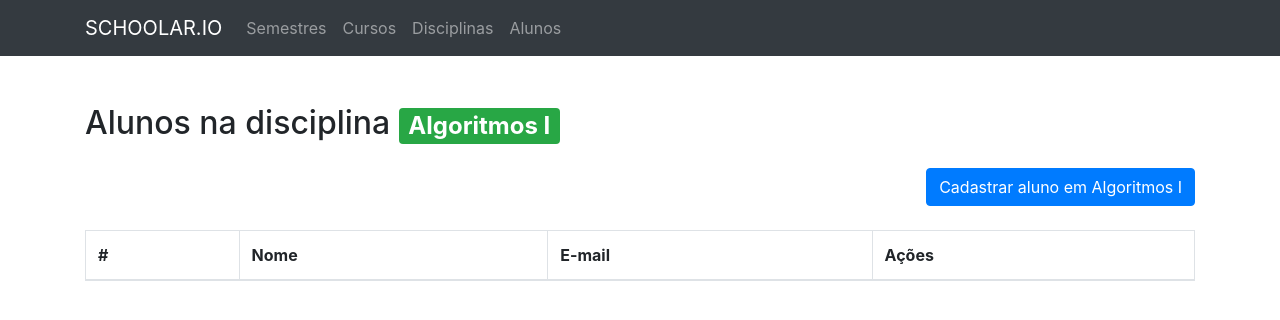
After one commit to alissonphp/python-avqualis-algorithm-class, a Flask app: page /alunos/1 in a window 1280 px wide. The commit adds this page. Shown: the top 320 px of the page. Run offline with Flask 2, Linux system fonts and the light colour scheme; data comes from the database, SQL or seed files in the repository; data that the repository does not hold is empty; some libraries are stand-ins or nearby versions.

Commit message:
wip: attach students to subjects

```diff
--- a/app.py
+++ b/app.py
@@ -56,15 +56,26 @@ class AlunoDisciplina(db.Model):
     disciplina = db.relationship('Disciplina',
         backref=db.backref('disciplinas', lazy=True))
 
+"""
+Rota para a página principal da aplicação
+"""
 @app.route('/')
 def index():
     return render_template('dashboard.html')
 
+"""
+Lista dos semestres cadastrados
+"""
 @app.route('/semestres/')
 def semestres():
     semestres = Semestre.query.order_by(Semestre.id).all()
     return render_template('semestres/lista.html', semestres=semestres)
 
+"""
+Rotas para cadastrar um novo semestre
+Caso o verbo da requisição seja GET a aplicação mostrar o formulário para inserir um novo item
+Se o verbo for POST insiro uma nova instância de semestre no banco de dados e redireciono para a lista
+"""
 @app.route('/semestres/novo', methods=['GET','POST'])
 def novo_semestre():
     if request.method == 'POST':
@@ -79,6 +90,11 @@ def novo_semestre():
     else:
         return render_template('semestres/criar.html')
 
+"""
+Recebendo o identificador do semestre (id) que deve ser um número inteiro
+Consulto no banco de dados se existe registro com esse identificador
+Caso exista, o registro é selecionado e excluído, senão, retorna um erro 404 (não encontrado)
+"""
 @app.route('/semestres/delete/<int:id>')
 def deletar_semestre(id):
     semestre_a_deletar = Semestre.query.get_or_404(id)
@@ -153,6 +169,25 @@ def deletar_disciplina(id):
     except:
         return 'Houve um problema ao deletar a disciplina'
 
+@app.route('/alunos/<int:disciplina>', methods=['GET','POST'])
+def alunos(disciplina):
+    infos_disciplina = Disciplina.query.get_or_404(disciplina)
+    if request.method == 'GET':
+        alunos_da_disciplina = AlunoDisciplina.query.filter(AlunoDisciplina.disciplina_id == disciplina)
+        return render_template('alunos/lista.html', alunos=alunos_da_disciplina, disciplina=infos_disciplina)
+    else:
+        nome = request.form['nome']
+        email = request.form['email']
+        print(nome, email)
+        novo_aluno = Aluno(nome=nome, email=email)
+        vincular_aluno_disciplina = AlunoDisciplina(aluno=novo_aluno, disciplina=infos_disciplina)
+        try:
+            db.session.add(novo_aluno)
+            db.session.add(vincular_aluno_disciplina)
+            db.commit()
+            return redirect('/alunos/'+disciplina)
+        except:
+            return 'Houve um problema ao cadastrar o novo aluno e vincular a disciplina'
 
 if __name__ == "__main__":
     app.run(debug=True)
--- a/static/css/custom.css
+++ b/static/css/custom.css
@@ -0,0 +1,3 @@
+.aluno-form {
+    display: none;
+}
--- /dev/null
+++ b/templates/alunos/lista.html
@@ -0,0 +1,61 @@
+{% extends 'parts/base.html' %}
+{% block title %} Alunos na disciplina {{ disciplina.disciplina }} {% endblock %}
+{% block body %}
+<div class="row">
+    <div class="col-12">
+        <h2 class="mb-4">Alunos na disciplina <span class="badge badge-success">{{ disciplina.disciplina }}</span></h2>
+        <a href="javascript:void(0)" class="btn btn-primary float-right mb-4 show-form">Cadastrar aluno em
+            {{ disciplina.disciplina }}</a>
+    </div>
+    <div class="col-12 aluno-form mb-4">
+        <form action="/alunos/{{disciplina.id}}" method="POST">
+            <div class="form-group">
+                <label for="identificador">Nome do aluno:</label>
+                <input type="text" class="form-control" placeholder="Máuro Sergio Cortella" name="nome"
+                    id="nome" required>
+            </div>
+            <div class="form-group">
+                <label for="identificador">E-mail:</label>
+                <input type="email" class="form-control" placeholder="Informe um e-mail válido" name="email"
+                    id="email" required>
+            </div>
+
+            <button type="submit" class="btn btn-primary">Adicionar aluno</button>
+        </form>
+    </div>
+    <div class="col-12">
+        <table class="table table-striped table-bordered">
+            <thead>
+                <tr>
+                    <th>#</th>
+                    <th>Nome</th>
+                    <th>E-mail</th>
+                    <th>Ações</th>
+                </tr>
+            </thead>
+            <tbody>
+                {% for aluno in alunos %}
+                <tr>
+                    <td>{{ aluno.id }}</td>
+                    <td>{{ aluno.nome }}</td>
+                    <td>{{ aluno.email }}</td>
+                    <td>
+                        <a title="Deletar" href="/cursos/delete/{{curso.id}}" class="btn btn-danger btn-sm">
+                            <i class="fa fa-trash"></i>
+                        </a>
+                    </td>
+                </tr>
+                {% endfor %}
+            </tbody>
+        </table>
+    </div>
+</div>
+{% endblock %}
+
+{% block scripts%}
+<script>
+    $('.show-form').on('click', () => {
+        $('.aluno-form').toggle()
+    })
+</script>
+{% endblock %}
--- a/templates/disciplinas/criar.html
+++ b/templates/disciplinas/criar.html
@@ -1,5 +1,5 @@
 {% extends 'parts/base.html' %}
-{% block title %} Cadastrar nova disciplina na grade {% endblock %}
+{% block title %} Cadastrar aluno na disciplina {% endblock %}
 {% block body %}
 <div class="row">
     <div class="col-12">
--- a/templates/disciplinas/lista.html
+++ b/templates/disciplinas/lista.html
@@ -26,6 +26,9 @@
                     <td>{{ disciplina.semestre.semestre }}</td>
 
                     <td>
+                        <a title="Alunos na disciplina" href="/alunos/{{disciplina.id}}" class="btn btn-primary btn-sm">
+                            <i class="fa fa-users"></i>
+                        </a>
                         <a title="Deletar" href="/disciplinas/delete/{{disciplina.id}}" class="btn btn-danger btn-sm">
                             <i class="fa fa-trash"></i>
                         </a>
```
Also changed, not shown: templates/alunos/criar.html (added, +25 -0 lines).
